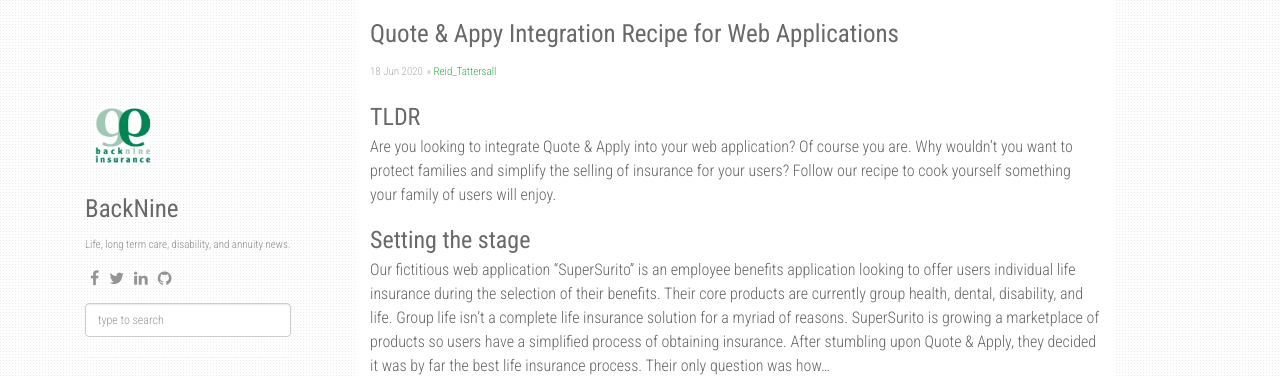
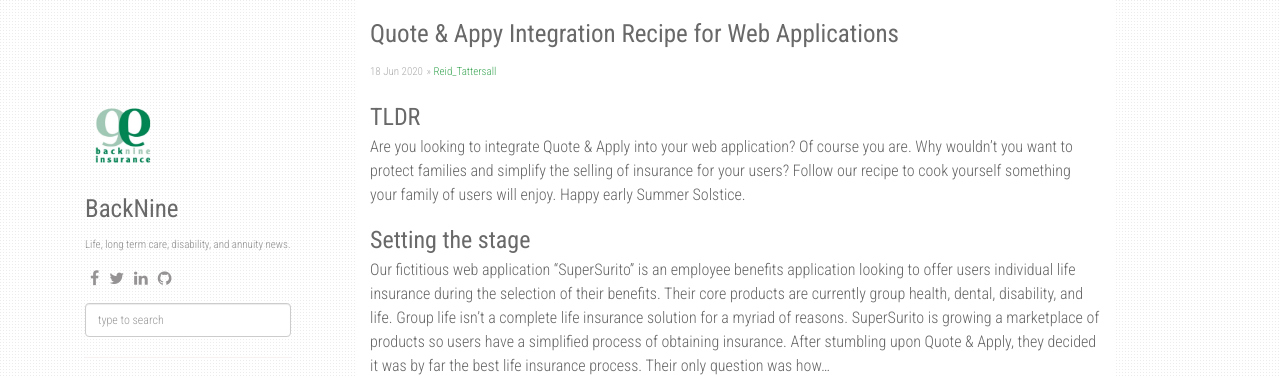
Before and after one commit to agusmakmun/agusmakmun.github.io, a Jekyll site: the page built from _posts/2020-06-08-quote-and-appy-integration-recipe-for-your-web-application.markdown, in a window 1280 px wide and 900 px high. Shown: the top 378 px of the window. Built offline with Jekyll 4.4.1, drawn with Linux system fonts in a browser that asks for light colours; nearby versions of some CDN libraries; comment, search, counter and statistics services are not loaded.

Commit message:
Update 2020-06-08-quote-and-appy-integration-recipe-for-your-web-application.markdown

```diff
--- a/_posts/2020-06-08-quote-and-appy-integration-recipe-for-your-web-application.markdown
+++ b/_posts/2020-06-08-quote-and-appy-integration-recipe-for-your-web-application.markdown
@@ -5,7 +5,7 @@
 categories: [Reid_Tattersall]
 ---
 ### TLDR
-Are you looking to integrate Quote & Apply into your web application? Of course you are. Why wouldn't you want to protect families and simplify the selling of insurance for your users? Follow our recipe to cook yourself something your family of users will enjoy.
+Are you looking to integrate Quote & Apply into your web application? Of course you are. Why wouldn't you want to protect families and simplify the selling of insurance for your users? Follow our recipe to cook yourself something your family of users will enjoy. Happy early Summer Solstice.
 
 ### Setting the stage
 Our fictitious web application "SuperSurito" is an employee benefits application looking to offer users individual life insurance during the selection of their benefits. Their core products are currently group health, dental, disability, and life. Group life isn't a complete life insurance solution for a myriad of reasons. SuperSurito is growing a marketplace of products so users have a simplified process of obtaining insurance. After stumbling upon Quote & Apply, they decided it was by far the best life insurance process. Their only question was how...
```
